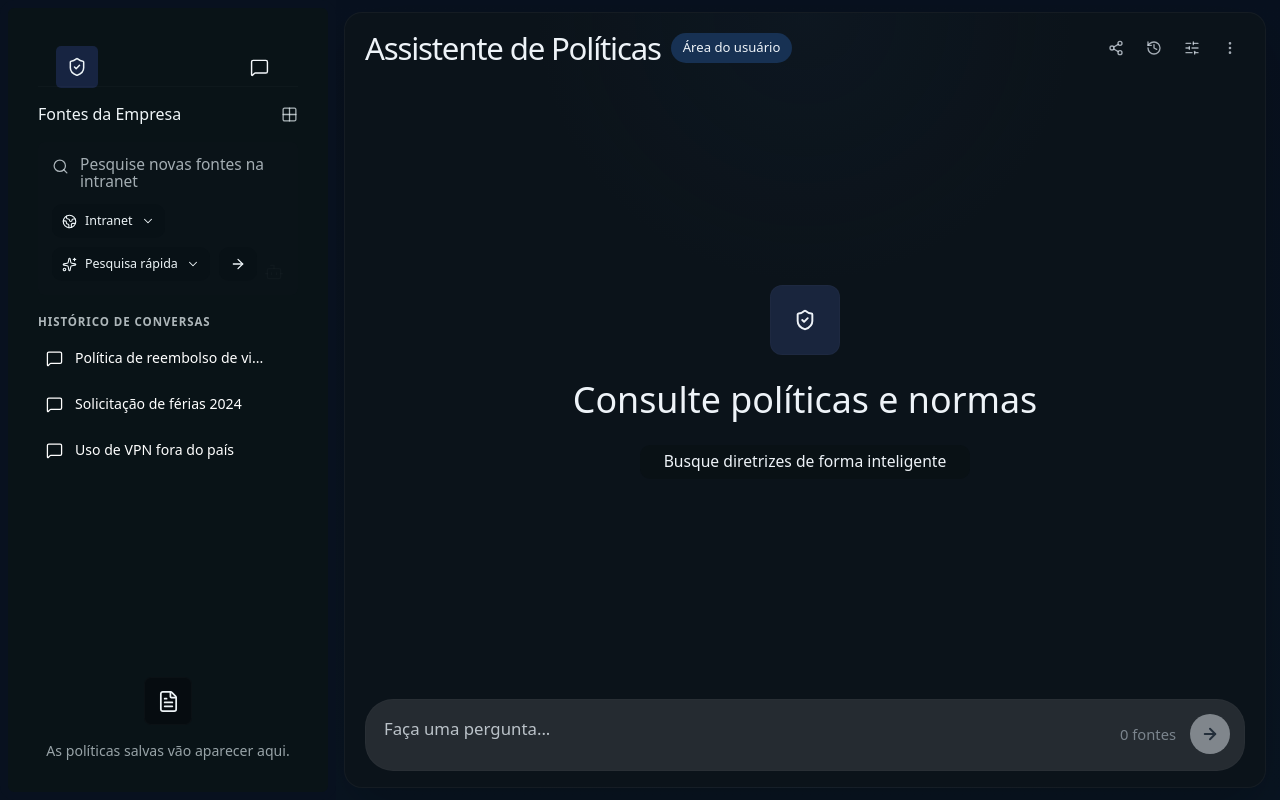
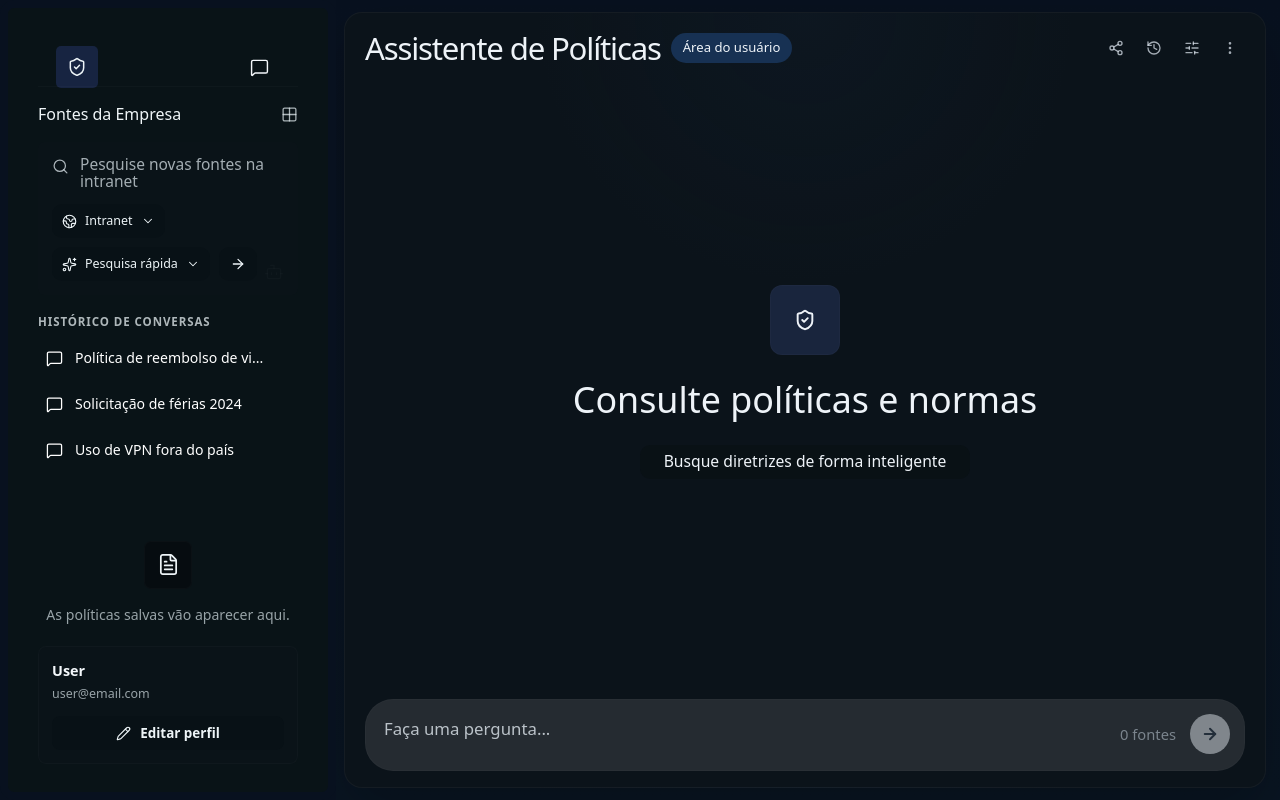
Before and after one commit to bergue-vitor/frontend-politica-chat, a React (Vite) app in the folder main/: page /login in a window 1280 px wide. Both pictures are taken after a click on the button "Entrar como User". Built offline with nearby package versions, Linux system fonts and the light colour scheme.

Commit message:
Adicionando uma aba para implementar a tela de editar perfil na sidebar

```diff
--- a/main/src/App.tsx
+++ b/main/src/App.tsx
@@ -10,6 +10,7 @@ import AdminUsers from './pages/AdminUsers/AdminUsers';
 import AdminDocuments from './pages/AdminDocuments/AdminDocuments';
 import AdminCatalogs from './pages/AdminCatalogs/AdminCatalogs';
 import DocumentTimeline from './pages/DocumentTimeline/DocumentTimeline';
+import ProfileEdit from './pages/ProfileEdit/ProfileEdit';
 import ProtectedRoute from './components/ProtectedRoute';
 
 function App() {
@@ -34,6 +35,14 @@ function App() {
           element={
             <ProtectedRoute allowedRoles={['1', '2']}>
               <Chat />
+            </ProtectedRoute>
+          }
+        />
+        <Route
+          path="profile/edit"
+          element={
+            <ProtectedRoute allowedRoles={['1', '2']}>
+              <ProfileEdit />
             </ProtectedRoute>
           }
         />
--- a/main/src/contexts/AuthContext.tsx
+++ b/main/src/contexts/AuthContext.tsx
@@ -14,6 +14,7 @@ interface AuthContextData {
   isAuthenticated: boolean;
   loginAsAdmin: () => void;
   loginAsUser: () => void;
+  updateProfile: (profile: Pick<User, 'name' | 'email'>) => void;
   logout: () => void;
 }
 
@@ -50,12 +51,20 @@ export function AuthProvider({ children }: { children: ReactNode }) {
     setIsAuthenticated(false);
   }
 
+  function updateProfile(profile: Pick<User, 'name' | 'email'>) {
+    setUser((currentUser) => ({
+      ...currentUser,
+      ...profile,
+    }));
+  }
+
   const value = useMemo(
     () => ({
       user,
       isAuthenticated,
       loginAsAdmin,
       loginAsUser,
+      updateProfile,
       logout,
     }),
     [user, isAuthenticated]
--- a/main/src/data/routers.tsx
+++ b/main/src/data/routers.tsx
@@ -10,6 +10,7 @@ import AdminUsers from '../pages/AdminUsers/AdminUsers';
 import AdminDocuments from '../pages/AdminDocuments/AdminDocuments';
 import AdminCatalogs from '../pages/AdminCatalogs/AdminCatalogs';
 import DocumentTimeline from '../pages/DocumentTimeline/DocumentTimeline';
+import ProfileEdit from '../pages/ProfileEdit/ProfileEdit';
 
 import ProtectedRoute from '../components/ProtectedRoute';
 
@@ -36,6 +37,15 @@ export default function AppRoutes() {
           element={
             <ProtectedRoute allowedRoles={['1', '2']}>
               <Chat />
+            </ProtectedRoute>
+          }
+        />
+
+        <Route
+          path="profile/edit"
+          element={
+            <ProtectedRoute allowedRoles={['1', '2']}>
+              <ProfileEdit />
             </ProtectedRoute>
           }
         />
--- /dev/null
+++ b/main/src/pages/ProfileEdit/ProfileEdit.tsx
@@ -0,0 +1,5 @@
+import '../../styles/profile-edit.css';
+
+export default function ProfileEdit() {
+  return <main className="profile-page" />;
+}
--- a/main/src/pages/Sidebar/Sidebar.tsx
+++ b/main/src/pages/Sidebar/Sidebar.tsx
@@ -10,6 +10,7 @@ import {
   History,
   Layers3,
   MessageSquare,
+  Pencil,
   Search,
   ShieldCheck,
   Sparkles,
@@ -122,6 +123,18 @@ export default function Sidebar() {
           </div>
           <p>As políticas salvas vão aparecer aqui.</p>
         </div>
+
+        <section className="sidebar-profile-card" aria-label="Perfil do usuário">
+          <div className="sidebar-profile-info">
+            <strong>{user.name}</strong>
+            <span>{user.email}</span>
+          </div>
+
+          <NavLink to="/profile/edit" className="sidebar-profile-link">
+            <Pencil size={15} strokeWidth={1.8} />
+            Editar perfil
+          </NavLink>
+        </section>
       </div>
     </aside>
   );
--- /dev/null
+++ b/main/src/styles/profile-edit.css
@@ -0,0 +1,158 @@
+.profile-page {
+  flex: 1;
+  min-height: 100vh;
+  width: 100%;
+  overflow-y: auto;
+  padding: 24px 28px;
+  background: linear-gradient(180deg, #071425 0%, #081528 100%);
+  color: #f5f7fb;
+}
+
+.profile-content {
+  width: min(100%, 760px);
+}
+
+.profile-header {
+  margin-bottom: 20px;
+}
+
+.profile-kicker {
+  display: block;
+  margin-bottom: 8px;
+  color: #8f9bb3;
+  font-size: 0.78rem;
+  font-weight: 700;
+  letter-spacing: 0.08em;
+  text-transform: uppercase;
+}
+
+.profile-header h1 {
+  margin: 0;
+  font-size: 2rem;
+  line-height: 1.1;
+  color: #f5f7fb;
+}
+
+.profile-card {
+  display: grid;
+  grid-template-columns: 88px minmax(0, 1fr);
+  gap: 22px;
+  padding: 22px;
+  border: 1px solid rgba(255, 255, 255, 0.08);
+  border-radius: 16px;
+  background: #0e1c33;
+  box-shadow: 0 10px 30px rgba(0, 0, 0, 0.18);
+}
+
+.profile-avatar {
+  width: 72px;
+  height: 72px;
+  display: inline-flex;
+  align-items: center;
+  justify-content: center;
+  border-radius: 14px;
+  background: #172441;
+  color: #edf4f7;
+}
+
+.profile-form {
+  display: flex;
+  flex-direction: column;
+  gap: 16px;
+}
+
+.profile-field {
+  display: flex;
+  flex-direction: column;
+  gap: 8px;
+}
+
+.profile-field span {
+  color: #8f9bb3;
+  font-size: 0.78rem;
+  font-weight: 700;
+  letter-spacing: 0.08em;
+  text-transform: uppercase;
+}
+
+.profile-input-shell {
+  min-height: 46px;
+  display: flex;
+  align-items: center;
+  gap: 10px;
+  border: 1px solid rgba(255, 255, 255, 0.08);
+  border-radius: 10px;
+  background: #0b1730;
+  color: #a8b3c7;
+  padding: 0 14px;
+  transition: border-color 0.2s ease, box-shadow 0.2s ease;
+}
+
+.profile-input-shell:focus-within {
+  border-color: rgba(47, 125, 246, 0.7);
+  box-shadow: 0 0 0 3px rgba(47, 125, 246, 0.15);
+}
+
+.profile-input-shell.readonly {
+  background: rgba(148, 163, 184, 0.12);
+}
+
+.profile-input-shell input {
+  width: 100%;
+  min-width: 0;
+  border: 0;
+  outline: 0;
+  background: transparent;
+  color: #f5f7fb;
+  font: inherit;
+}
+
+.profile-actions {
+  display: flex;
+  align-items: center;
+  justify-content: flex-end;
+  gap: 14px;
+  padding-top: 6px;
+}
+
+.profile-saved {
+  color: #22c55e;
+  font-size: 0.92rem;
+}
+
+.profile-save-button {
+  min-height: 44px;
+  display: inline-flex;
+  align-items: center;
+  justify-content: center;
+  gap: 8px;
+  border: 0;
+  border-radius: 10px;
+  padding: 0 18px;
+  background: #2f7df6;
+  color: #fff;
+  font: inherit;
+  font-size: 0.95rem;
+  font-weight: 700;
+  cursor: pointer;
+  transition: background-color 0.2s ease;
+}
+
+.profile-save-button:hover {
+  background: #3c87fa;
+}
+
+@media (max-width: 640px) {
+  .profile-page {
+    padding: 20px;
+  }
+
+  .profile-card {
+    grid-template-columns: 1fr;
+  }
+
+  .profile-actions {
+    align-items: stretch;
+    flex-direction: column;
+  }
+}
--- a/main/src/styles/sidebar.css
+++ b/main/src/styles/sidebar.css
@@ -302,6 +302,60 @@
   box-shadow: inset 0 0 0 1px rgba(255, 255, 255, 0.02);
 }
 
+.sidebar-profile-card {
+  display: flex;
+  flex-direction: column;
+  gap: 12px;
+  padding: 14px;
+  border-radius: 8px;
+  background: #0a1318;
+  box-shadow: inset 0 0 0 1px rgba(255, 255, 255, 0.02);
+}
+
+.sidebar-profile-info {
+  min-width: 0;
+  display: flex;
+  flex-direction: column;
+  gap: 4px;
+}
+
+.sidebar-profile-info strong,
+.sidebar-profile-info span {
+  min-width: 0;
+  overflow: hidden;
+  text-overflow: ellipsis;
+  white-space: nowrap;
+}
+
+.sidebar-profile-info strong {
+  color: #f4f8fb;
+  font-size: 0.9rem;
+}
+
+.sidebar-profile-info span {
+  color: rgba(220, 231, 236, 0.68);
+  font-size: 0.78rem;
+}
+
+.sidebar-profile-link {
+  min-height: 34px;
+  display: inline-flex;
+  align-items: center;
+  justify-content: center;
+  gap: 9px;
+  border-radius: 8px;
+  background: #081116;
+  color: #edf4f7;
+  font-size: 0.84rem;
+  font-weight: 600;
+  transition: background-color 0.2s ease;
+}
+
+.sidebar-profile-link:hover,
+.sidebar-profile-link.active {
+  background: #0e1b22;
+}
+
 @media (max-width: 900px) {
   .sidebar {
     width: 292px;
```
